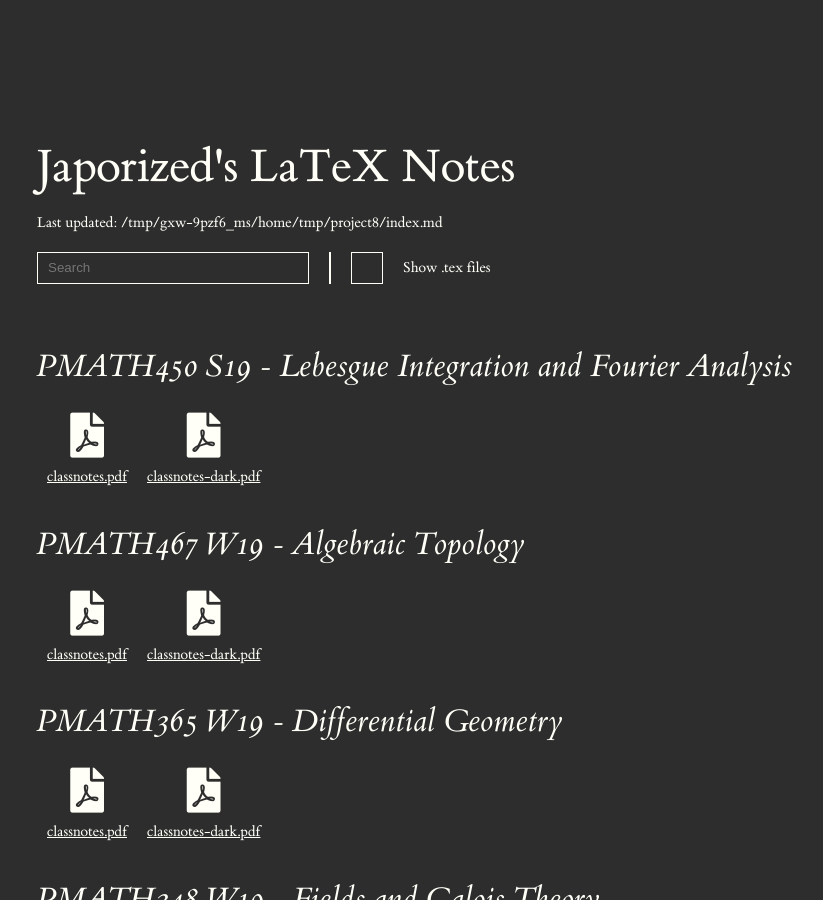
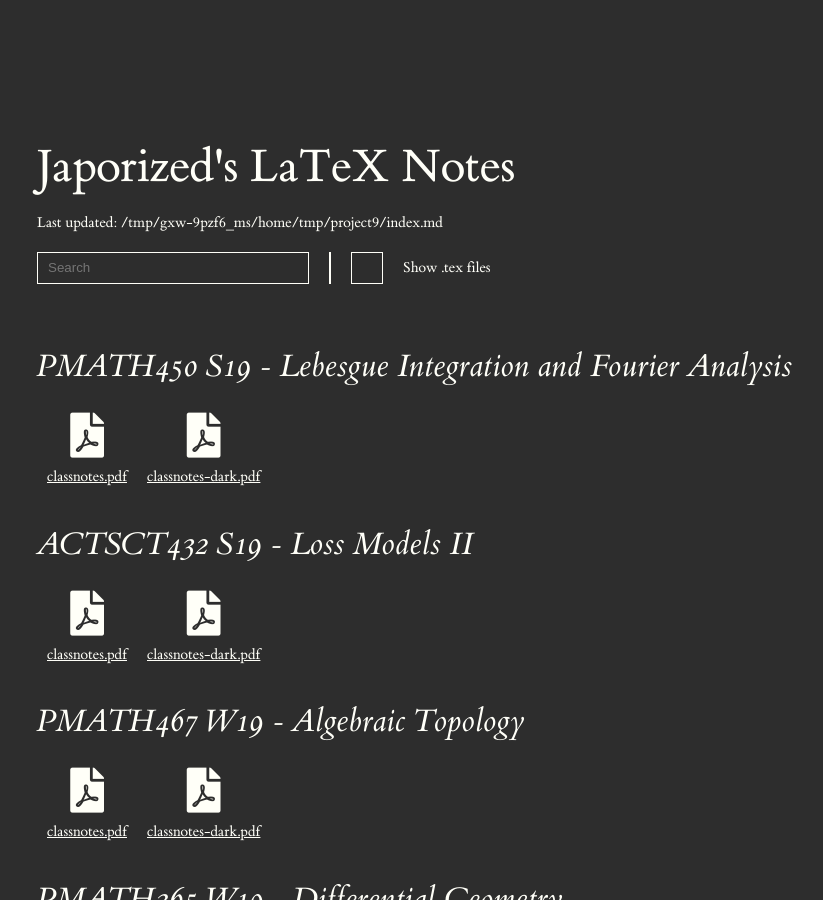
Before and after one commit to japorized/TeX_notes, a Jekyll site: the page built from index.md, in a window 1280 px wide and 900 px high. Shown: the whole window, without its empty margins (123-946 px from the left). Built offline with Jekyll 4.4.1, drawn with Linux system fonts in a browser that asks for light colours; nearby versions of some CDN libraries; some of the changed text lies outside the part shown.

Commit message:
adding ACTSC432 to index

```diff
--- a/_data/files.yaml
+++ b/_data/files.yaml
@@ -7,6 +7,15 @@
   tex:
     - title: classnotes.tex
       src: /PMATH450/classnotes.tex
+- title: ACTSCT432 S19 - Loss Models II
+  pdf:
+    - title: classnotes.pdf
+      src: /ACTSC432/classnotes.pdf
+    - title: classnotes-dark.pdf
+      src: /ACTSC432/classnotes-dark.pdf
+  tex:
+    - title: classnotes.tex
+      src: /ACTSC432/classnotes.tex
 
 - title: PMATH467 W19 - Algebraic Topology
   pdf:
```
